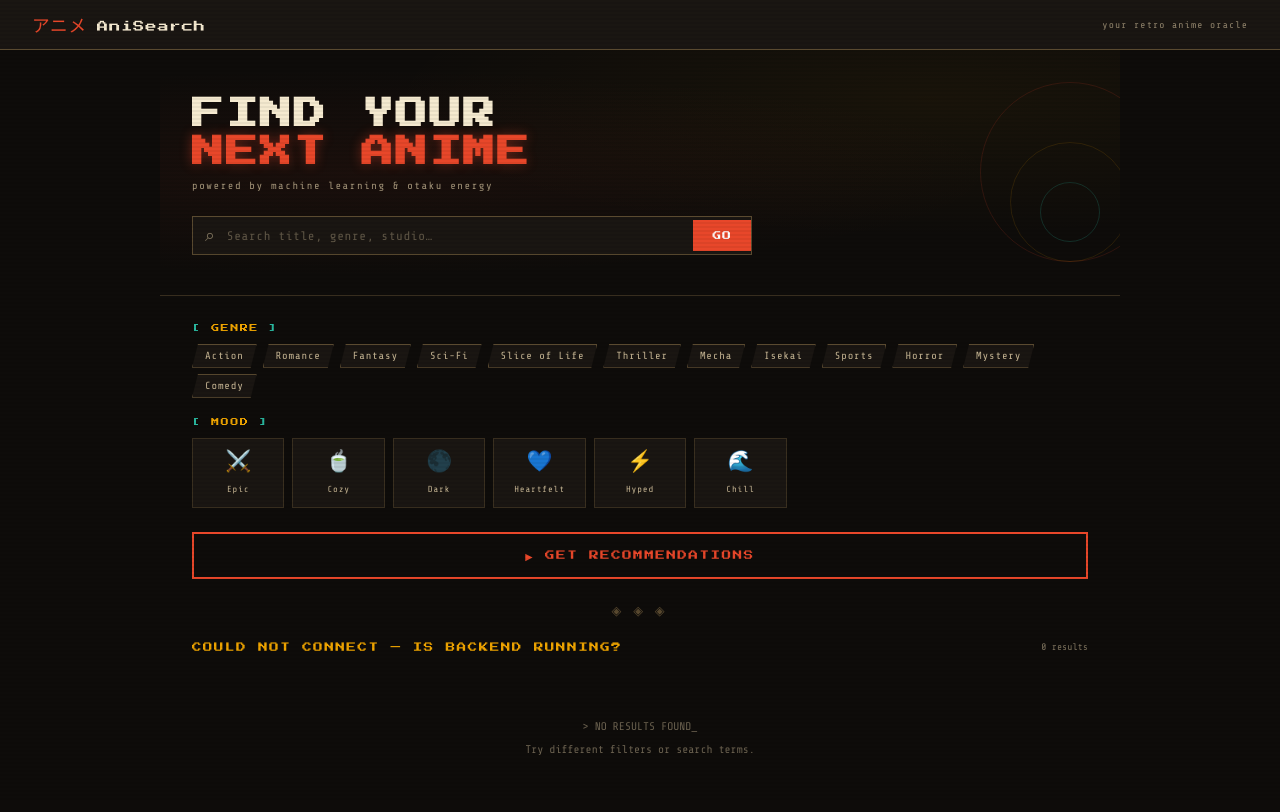
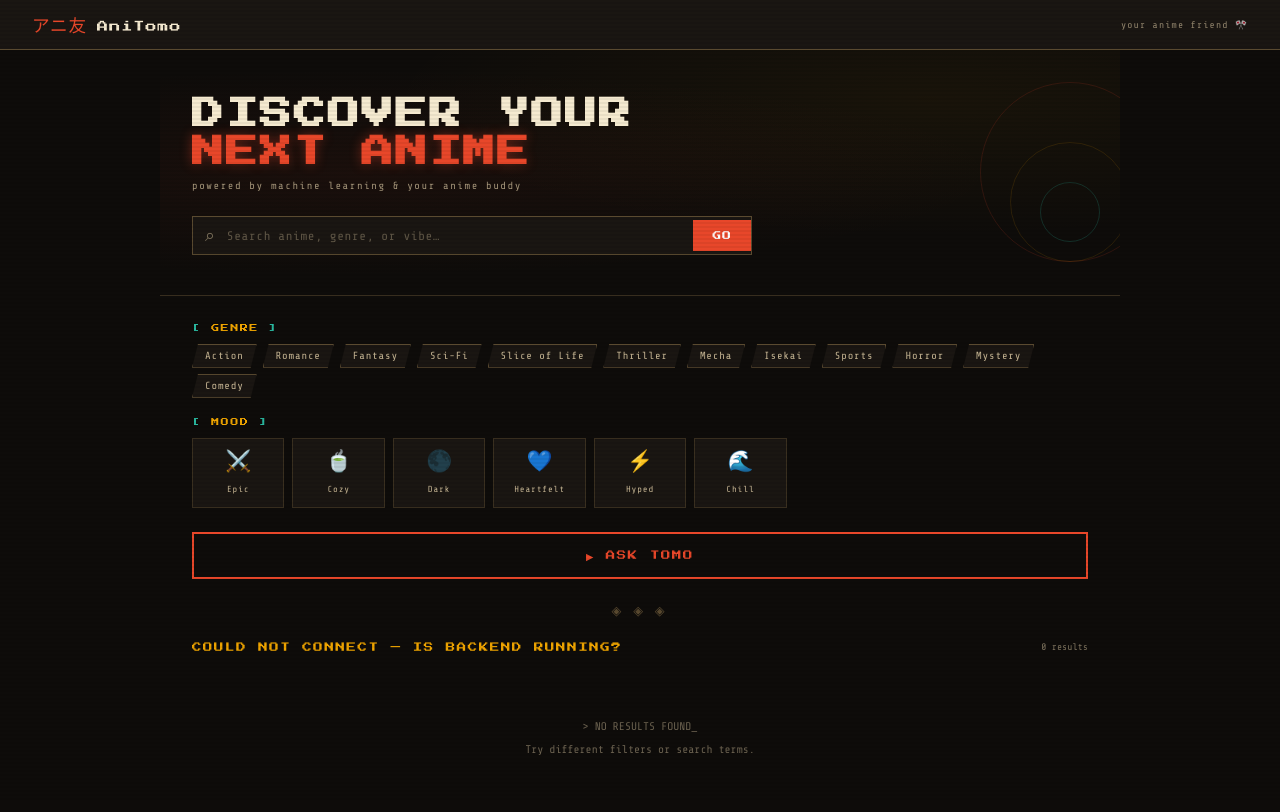
Before and after one commit to AnuragMukherjee1905/AniTomo-Anime-Recommender, a plain HTML site: page index.html in a window 1280 px wide. Drawn offline with nearby package versions, Linux system fonts and the light colour scheme; no server answers; a web font is replaced by a local one.

Commit message:
Changed name.

```diff
--- a/index.html
+++ b/index.html
@@ -3,7 +3,11 @@
 <head>
   <meta charset="UTF-8"/>
   <meta name="viewport" content="width=device-width, initial-scale=1.0"/>
-  <title>AnimuSearch</title>
+  <title>AniTomo</title>
+
+  <!-- SEO -->
+  <meta name="description" content="AniTomo - Your anime friend that recommends what to watch next."/>
+
   <link rel="stylesheet" href="style.css"/>
 </head>
 <body>
@@ -14,10 +18,10 @@
   <!-- Navbar -->
   <nav class="navbar">
     <div class="nav-logo">
-      <span class="logo-jp">アニメ</span>
-      <span class="logo-en">AniSearch</span>
+      <span class="logo-jp">アニ友</span>
+      <span class="logo-en">AniTomo</span>
     </div>
-    <div class="nav-tagline">your retro anime oracle</div>
+    <div class="nav-tagline">your anime friend 🎌</div>
   </nav>
 
   <div class="app">
@@ -27,19 +31,21 @@
       <div class="hero-noise"></div>
       <div class="hero-content">
         <h1 class="hero-title">
-          <span class="title-line1">FIND YOUR</span>
+          <span class="title-line1">DISCOVER YOUR</span>
           <span class="title-line2">NEXT ANIME</span>
         </h1>
-        <p class="hero-sub">powered by machine learning &amp; otaku energy</p>
+        <p class="hero-sub">powered by machine learning &amp; your anime buddy</p>
+
         <div class="search-wrap">
           <div class="search-box">
             <span class="search-icon">⌕</span>
             <input class="search-input" type="text" id="search-input"
-              placeholder="Search title, genre, studio…"/>
+              placeholder="Search anime, genre, or vibe…"/>
             <button class="btn-search" id="search-btn">GO</button>
           </div>
         </div>
       </div>
+
       <div class="hero-deco">
         <div class="deco-circle c1"></div>
         <div class="deco-circle c2"></div>
@@ -55,14 +61,16 @@
         </div>
         <div class="pills" id="genre-pills"></div>
       </div>
+
       <div class="filter-block" style="margin-top:1.25rem;">
         <div class="filter-label">
           <span class="label-bracket">[</span> MOOD <span class="label-bracket">]</span>
         </div>
         <div class="mood-grid" id="mood-grid"></div>
       </div>
+
       <button class="recommend-btn" id="rec-btn">
-        <span class="btn-inner">▶ GET RECOMMENDATIONS</span>
+        <span class="btn-inner">▶ ASK TOMO</span>
       </button>
     </section>
 
@@ -74,7 +82,7 @@
     <!-- Cards -->
     <section class="cards-section">
       <div class="cards-header">
-        <span class="cards-title" id="cards-title">TRENDING THIS SEASON</span>
+        <span class="cards-title" id="cards-title">TRENDING PICKS</span>
         <span class="cards-count" id="cards-count"></span>
       </div>
       <div class="cards-grid" id="cards-grid"></div>
```
